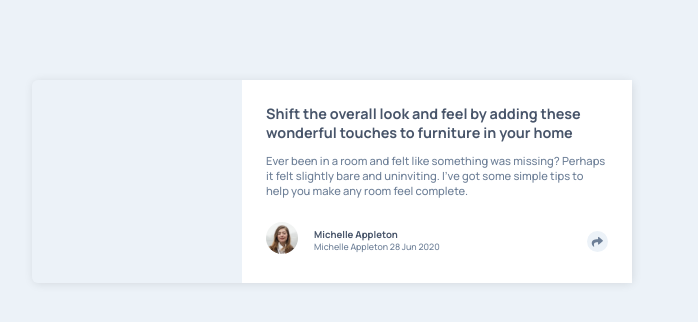
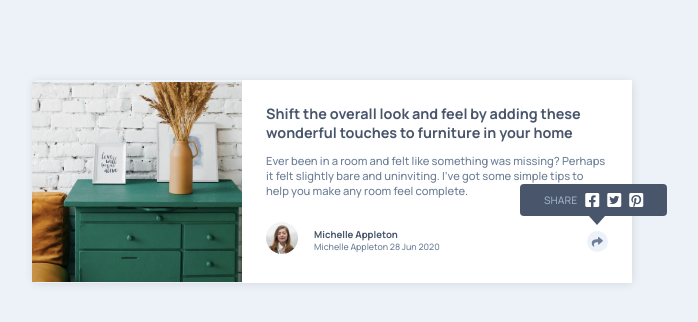
Before and after one commit to khoinpb96/article-preview-component-master, a plain HTML site: page index.html in a window 1280 px wide. Both pictures are taken after a click on the icon 905 px from the left and 241 px from the top of the page. Shown: the whole page, without its empty margins (308-1006 px from the left). Drawn offline with Linux system fonts and the light colour scheme.

Commit message:
Add files via upload
update function and display

```diff
--- a/index.html
+++ b/index.html
@@ -14,7 +14,7 @@
       rel="icon"
       type="image/png"
       sizes="32x32"
-      href="./images/favicon-32x32.png"
+      href="./img/favicon-32x32.png"
     />
     <title>Frontend Mentor | Article preview component</title>
   </head>
--- a/main.js
+++ b/main.js
@@ -1,7 +1,7 @@
-let shareBtn = document.querySelector(".fa-share");
+const $ = document.querySelector.bind(document);
+const shareBtn = $(".share-btn");
+const shareTab = $(".share-tab");
 
-function shareBtnFunc() {
-  return console.log(1);
-}
-
-shareBtn.addEventListener("click", shareBtnFunc);
+shareBtn.onclick = () => {
+  shareTab.classList.toggle("active");
+};
--- a/style/styles.scss
+++ b/style/styles.scss
@@ -34,7 +34,7 @@ body {
     .img {
       background-repeat: no-repeat;
       background-size: cover;
-      background-image: url(/frontendmentorChallenges/Newbie/article-preview-component-master/img/drawers.jpg);
+      background-image: url(../img/drawers.jpg);
       width: 35%;
       height: 200px;
     }
@@ -104,7 +104,9 @@ body {
         background: $darkGray;
         padding: 0.5rem 1.5rem;
         border-radius: 4px;
-
+        &.active {
+          display: flex;
+        }
         p {
           font-size: 0.65rem;
           color: $lightGray;
```
Also changed, not shown: style/styles.css, 1 other file.
